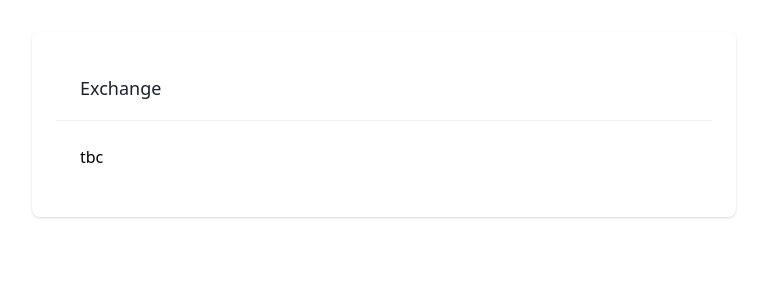
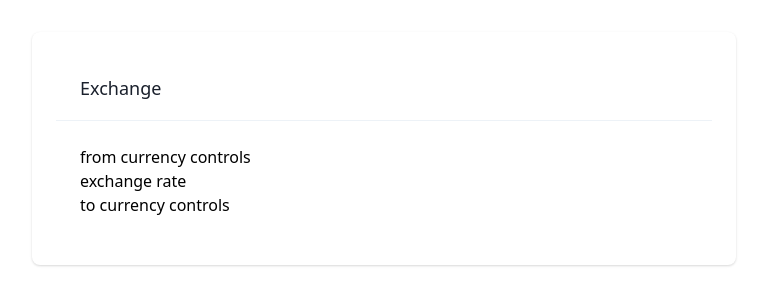
Before and after one commit to hugo/revolut-currency-exchange, a Next.js app: page / in a window 1280 px wide. Shown: the top 304 px of the page, without its empty margins (256-1023 px from the left). Built offline with nearby package versions, Linux system fonts and the light colour scheme.

Commit message:
Scaffold out basic shape of `<Exchange />`

```diff
--- /dev/null
+++ b/src/components/Exchange.tsx
@@ -0,0 +1,11 @@
+import React from 'react'
+
+export const Exchange: React.FC = ({children}) => (
+  <>
+    <div>from currency controls</div>
+
+    <div>exchange rate</div>
+
+    <div>to currency controls</div>
+  </>
+)
--- a/src/containers/home.tsx
+++ b/src/containers/home.tsx
@@ -4,6 +4,7 @@ import Head from 'next/head'
 import {NarrowContainer} from '../components/NarrowContainer'
 import {Card} from '../components/Card'
 import {CardHeader} from '../components/CardHeader'
+import {Exchange} from '../components/Exchange'
 
 export default function Home() {
   return (
@@ -17,7 +18,9 @@ export default function Home() {
           <Card>
             <CardHeader>Exchange</CardHeader>
 
-            <div className="px-4 py-5 sm:p-6">tbc</div>
+            <div className="px-4 py-5 sm:p-6">
+              <Exchange />
+            </div>
           </Card>
         </div>
       </NarrowContainer>
```
